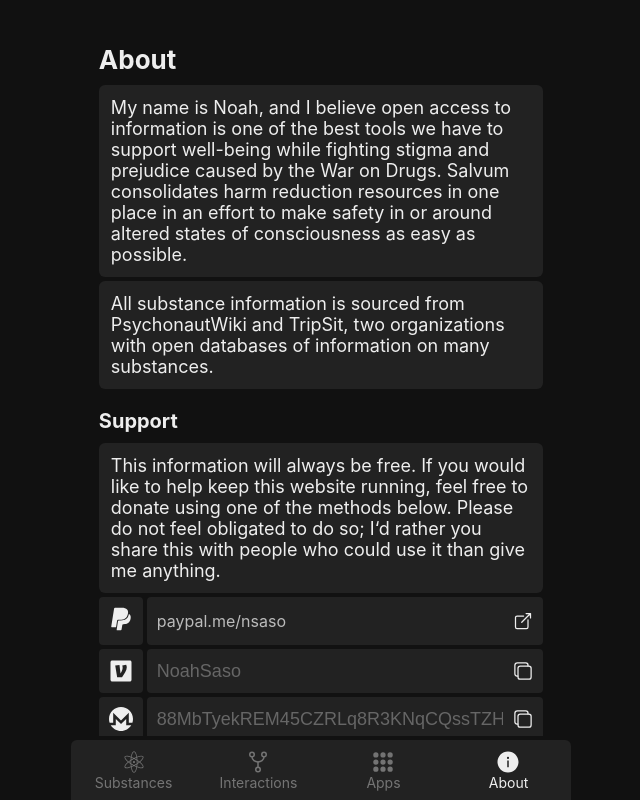
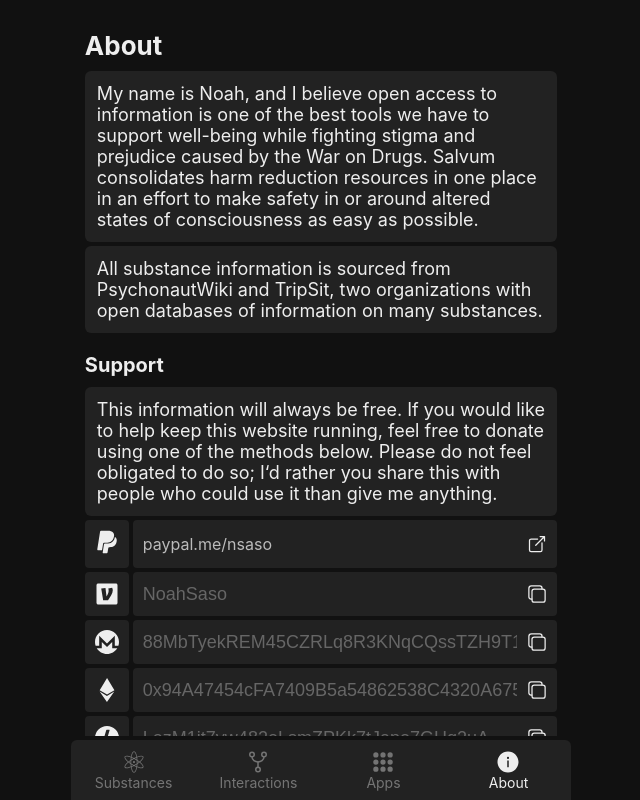
Before and after one commit to NoahSaso/salvum, a Next.js app: page /about in a window 1280 px wide. Shown: the whole page, without its empty margins (319-959 px from the left). Built offline with nearby package versions, Linux system fonts and the light colour scheme.

Commit message:
removed about page padding

```diff
--- a/pages/about.module.scss
+++ b/pages/about.module.scss
@@ -3,8 +3,6 @@
 .container {
   margin: 30px 2% 0 2%;
   overflow-y: auto;
-
-  padding: 14px;
 
   h1,
   h2 {
```
